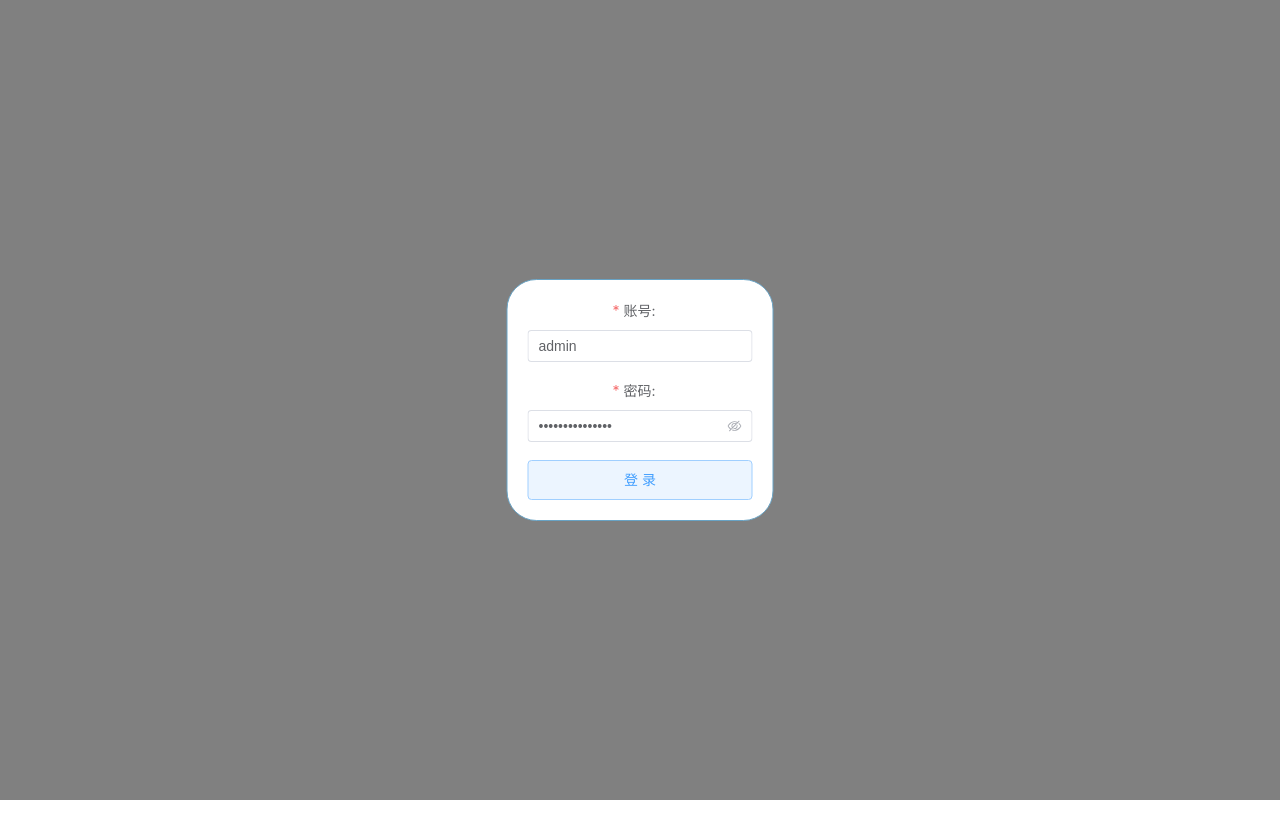
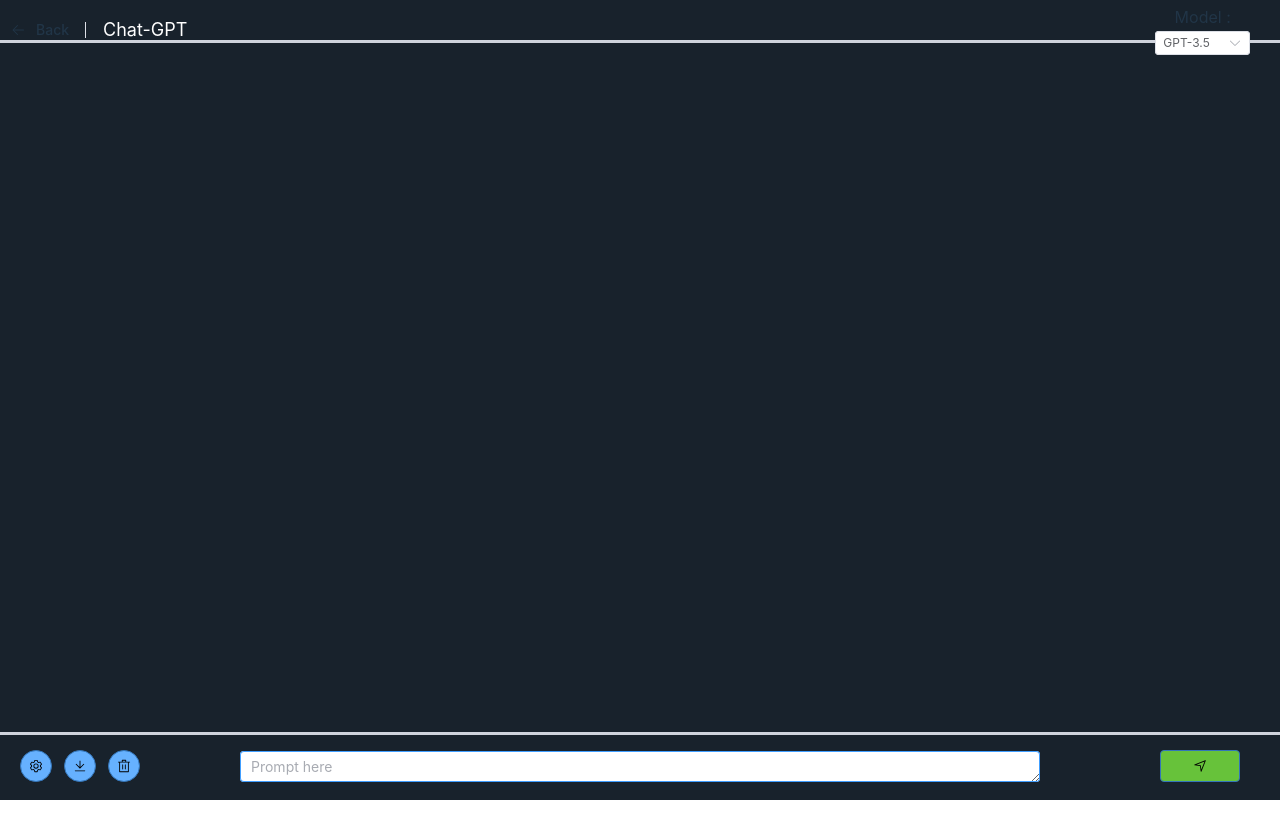
Before and after one commit to LianQi-Kevin/GPT_web_refactor, a Vue app: page / in a window 1280 px wide. Shown: the top 838 px of the page. Before the commit the page ends 800 px from the top, so only its background shows below. Built offline with nearby package versions, Linux system fonts and the light colour scheme.

Commit message:
* add basic Chat page

```diff
--- a/src/App.vue
+++ b/src/App.vue
@@ -1,12 +1,14 @@
 <script setup>
-import Login from "@/view/Login.vue";
+// import Login from "@/view/Login.vue";
+import Chat from "@/view/Chat.vue";
 // import HelloWorld from './components/HelloWorld.vue'
 </script>
 
 <template>
     <div class="root">
         <!--      <hello-world msg="Hello"></hello-world>-->
-        <Login></Login>
+<!--        <Login></Login>-->
+        <Chat></Chat>
     </div>
 </template>
 
--- /dev/null
+++ b/src/view/Chat.vue
@@ -0,0 +1,131 @@
+<script setup>
+import {Delete, Download, Position, Setting} from "@element-plus/icons-vue";
+import { ref } from "vue";
+
+//prompt
+const prompt = ref('')
+
+// model select
+const modelName = ref('GPT-3.5')
+const modelNameList = [
+    {
+        label: 'GPT-3.5',
+        value: 'gpt-35-turbo'
+    },
+    {
+        label: 'GPT4-8k',
+        value: 'gpt-4'
+    },
+    {
+        label: 'GPT4-32K',
+        value: 'gpt-4-32k'
+    }
+]
+
+// router back
+const goBack = () => {
+    console.log('go back')
+}
+
+// chat area list
+const conversations = []
+
+</script>
+
+<template>
+    <div class="container basic">
+        <div class="title basic" style="border-bottom: #CFD3DC 3px solid; max-height: 40px; ">
+            <el-page-header @back="goBack" style="padding: 5px 30px 0 10px">
+                <template #content>
+                    <span class="text-large font-600 mr-3" style="color: white">Chat-GPT</span>
+                </template>
+                <template #extra>
+                    <div class="flex items-center">
+                        <label>Model : </label>
+                        <el-select v-model="modelName" class="m-2" placeholder="Model select" size="small">
+                            <el-option
+                                v-for="item in modelNameList"
+                                :key="item.value"
+                                :label="item.label"
+                                :value="item.value"
+                            />
+                        </el-select>
+                    </div>
+                </template>
+            </el-page-header>
+        </div>
+
+        <div class="chatArea basic">
+
+        </div>
+
+        <div class="promptArea">
+            <div style="height: 15px; width: 100%"/>
+            <el-row justify="space-around">
+                <el-col :span="3" style="min-width: 120px; flex-shrink: 0">
+                    <el-button :icon="Setting" class="btn" circle :disabled="true" />
+                    <el-button :icon="Download" class="btn" circle :disabled="true" />
+                    <el-button :icon="Delete" class="btn" circle :disabled="true" />
+                </el-col>
+                <el-col :span="18" style="flex-shrink: 50">
+                    <el-input type="textarea" v-model="prompt" maxlength="2000" autofocus id="prompt"
+                              :autosize="{ minRows: 1, maxRows: 7 }" placeholder="Prompt here"/>
+                </el-col>
+                <el-col :span="3" style="flex-shrink: 0">
+                    <el-button :icon="Position" class="btn submit basic" plain>
+                    </el-button>
+                </el-col>
+            </el-row>
+        </div>
+    </div>
+</template>
+
+<style scoped lang="scss">
+.basic {
+    height: 100%;
+    width: 100%;
+}
+
+.container {
+    min-height: 100vh;
+    //background: linear-gradient(#ffffff, #409EFF);
+    background: #18222c;
+    border-radius: 0;
+}
+
+div.chatArea {
+}
+
+div.promptArea {
+    position: absolute;
+    bottom: 15px;
+    width: 100%;
+    min-height: 50px;
+    max-height: 200px;
+    border-top: #CFD3DC 3px solid;
+}
+
+.el-textarea {
+    min-width: 200px;
+    max-width: 800px;
+}
+
+.el-row {
+    align-items: flex-end;
+}
+
+.btn {
+    color: #000000;
+    //background: rgba(255, 255, 255, 0.0);
+    background: #66b1ff;
+    border: #3375b9 1px solid;
+}
+
+.btn.submit {
+    max-width: 80px;
+    max-height: 40px;
+    color: #000000;
+    background: #67C23A;
+}
+
+</style>
```
